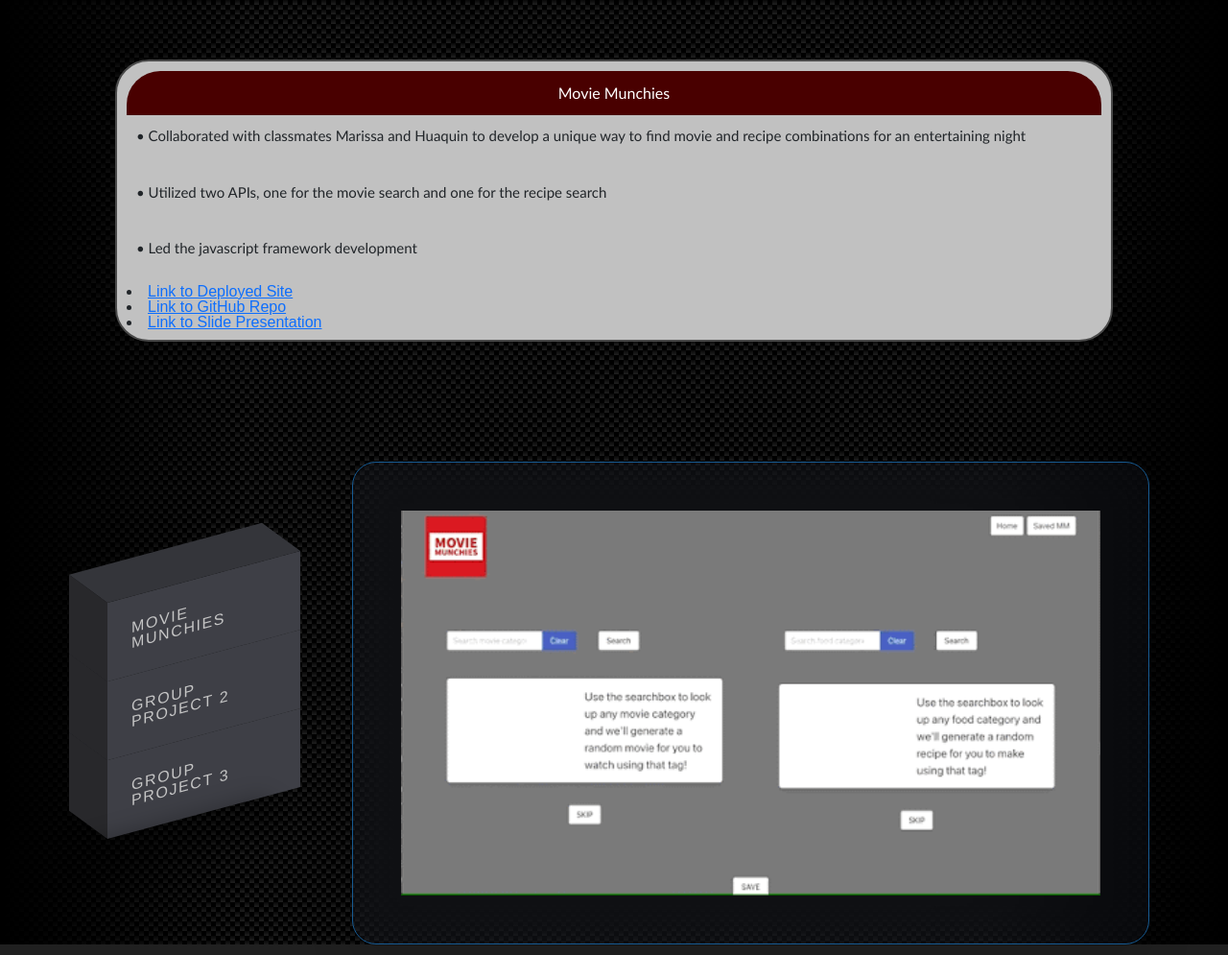
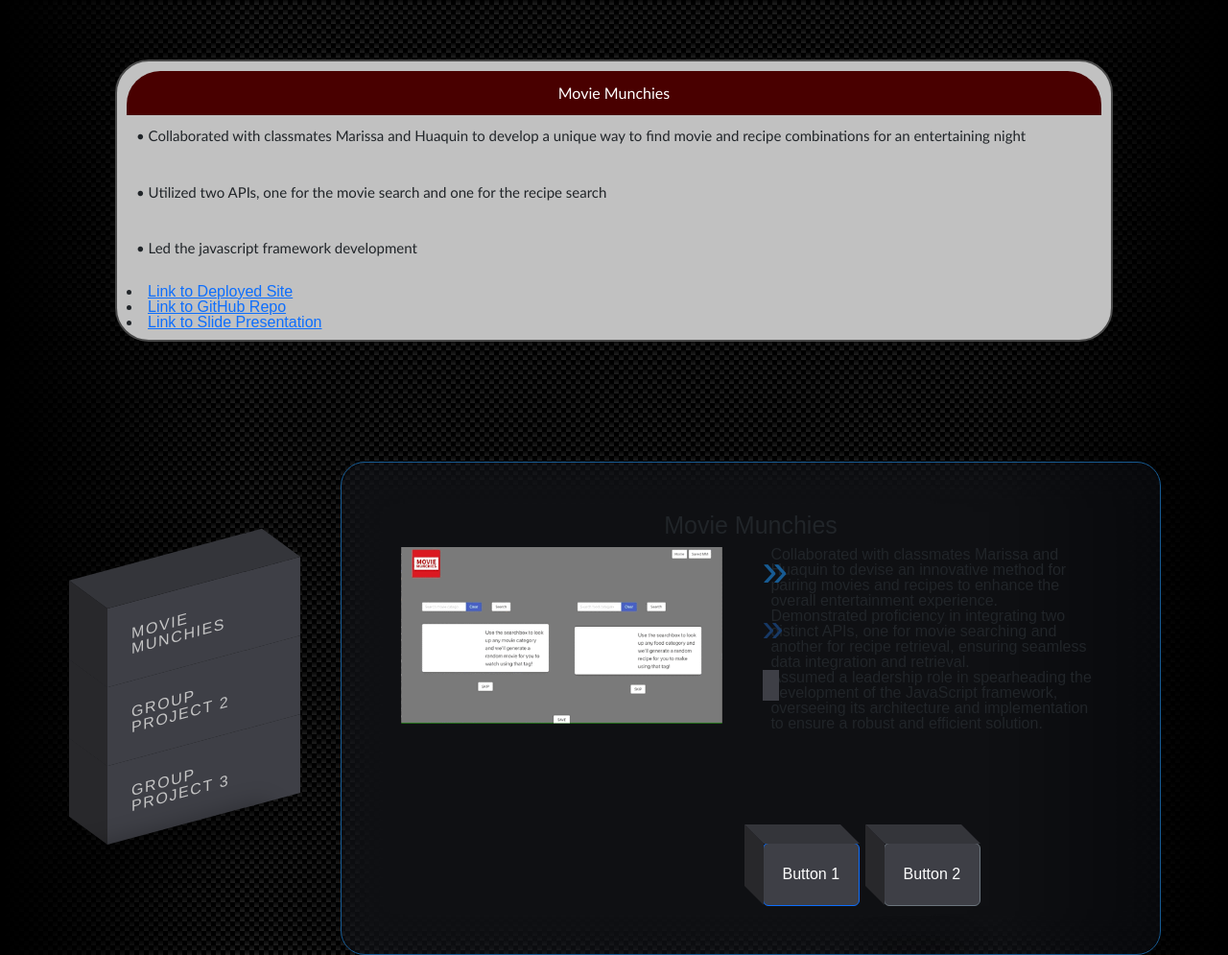
Before and after one commit to dmmontoto/Portfolio-Website, a plain HTML site: page groupproject.html in a window 1280 px wide. Shown: the part 65-1060 px from the top of the page at 96% size. Drawn offline with nearby package versions, Linux system fonts and the light colour scheme.

Commit message:
added changes to group page while away

```diff
--- a/assets/css/group.css
+++ b/assets/css/group.css
@@ -81,8 +81,8 @@
 }
 
 #project-container {
-    justify-content: center;
-    position: relative;
+    /* justify-content: center;
+    position: relative; */
     padding: 50px;
     background: rgba(126, 135, 195, 0.05);
     z-index: 100;
@@ -91,11 +91,15 @@
     border: 1px solid var(--main-blue);
     /* border-bottom: 1px solid rgba(255, 255, 255, 0.25);
     border-left: 1px solid rgba(255, 255, 255, 0.25); */
-    display: flex;
-    flex-direction: column;
+    /* display: flex;
+    flex-direction: column; */
     box-shadow: 0 25px 50px rgba(0, 0, 0, 0.1);
 }
 
+#project-title {
+    text-align: center;
+    font-size: 25px;
+}
 
 #test {
     color: white;
@@ -104,3 +108,122 @@
 #project-container iframe {
     width: 100%;
 }
+
+#gif {
+    width: 95%;
+}
+
+#button {
+    position: relative;
+    list-style: none;
+    /* width: 20%; */
+    background: #3e3f46;
+    padding: 20px;
+    margin-top: 100px;
+    margin-right: 20px;
+    z-index: var(--i);
+    transition: 0.5s;
+}
+
+#button:hover {
+    background: var(--main-blue);
+    transform: translateY(-10px);
+}
+
+#button::before {
+    content: '';
+    position: absolute;
+    width: 20px;
+    height: 100%;
+    background: #28282b;
+    top: 0;
+    left: -20px;
+    transform-origin: right;
+    transform: skewY(45deg);
+    transition: 0.5s;
+}
+
+#button:hover::before {
+    background: #030B1D;
+}
+
+#button::after {
+    content: '';
+    position: absolute;
+    top: -20px;
+    left: 0;
+    width: 100%;
+    height: 20px;
+    background: #34353a;
+    transform-origin: bottom;
+    transform: skewX(45deg);
+    transition: 0.5s;
+}
+
+#button:last-child::after {
+    box-shadow: -120px 120px 20px rgba(0,0,0,0.25);
+}
+
+#button:hover::after {
+    background: #0D3A5E;
+}
+
+#button a {
+    text-decoration: none;
+    color: var(--secondary-grey);
+    display: block;
+    text-transform: uppercase;
+    letter-spacing: 0.1em;
+    transition: 0.5s;
+}
+
+#button:hover a {
+    color: white;
+}
+
+
+
+/* Styles for the ul with id "bullets" */
+#bullets {
+    list-style: none; /* Remove default bullet points */
+    padding-left: 0; /* Remove default list padding */
+}
+
+/* Styles for the li elements inside the "bullets" list */
+#bullets li {
+    position: relative; /* Required for pseudo-elements */
+    padding-left: 1ch;
+}
+
+/* Style the ::marker pseudo-element for the first li */
+#bullets li:nth-child(1)::before {
+    content: "»";
+    font-size: 3em;
+    color: rgb(23, 91, 147);
+    position: absolute;
+    left: 0;
+}
+
+/* Style the ::marker pseudo-element for the second li */
+#bullets li:nth-child(2)::before {
+    content: "»";
+    font-size: 2.5em;
+    color: rgb(23, 57, 102); /* Adjust the values as needed */
+    position: absolute;
+    left: 0;
+}
+
+/* Style the ::marker pseudo-element for the third li */
+#bullets li:nth-child(3)::before {
+    content: "»";
+    font-size: 2em;
+    background: #3e3f46;
+    color: transparent; /* Make the marker transparent */
+    position: absolute;
+    left: 0;
+}
+
+/* Optional: Set a maximum width for the list */
+#bullets ul, #bullets ol {
+    max-width: 35ch;
+}
--- a/groupproject.html
+++ b/groupproject.html
@@ -88,6 +88,7 @@
           <div class="container">
             <div class="row" id="main-holder">
               <div class="col-md-3" id="selector-holder">
+                <!-- Your project selector content -->
                 <ul id="project-selector" class="list-unstyled">
                   <li style="--i:3;"><a href="#">Movie Munchies</a></li>
                   <li style="--i:2;"><a href="#">Group Project 2</a></li>
@@ -95,8 +96,25 @@
                 </ul>
               </div>
               <div class="col-md-9">
-                <div id="project-container">
-                  <img src="assets/images/GP1slidePreview.gif" alt="Animated Movie Munchies Example">
+                <div id="project-container" class="row">
+                  <h3 id="project-title">Movie Munchies</h3>
+                  <!-- Left column for image -->
+                  <div class="col-md-6">
+                    <img id="gif" src="assets/images/GP1slidePreview.gif" alt="Animated Movie Munchies Example">
+                  </div>
+                  <!-- Right column for descriptive info and buttons -->
+                  <div class="col-md-6">
+                    <div id="project-info">
+                      <!-- Add descriptive info and buttons here -->
+                      <ul id="bullets">
+                        <li>Collaborated with classmates Marissa and Huaquin to devise an innovative method for pairing movies and recipes to enhance the overall entertainment experience.</li>
+                        <li>Demonstrated proficiency in integrating two distinct APIs, one for movie searching and another for recipe retrieval, ensuring seamless data integration and retrieval.</li>
+                        <li>Assumed a leadership role in spearheading the development of the JavaScript framework, overseeing its architecture and implementation to ensure a robust and efficient solution.</li>
+                      </ul>
+                      <button class="btn btn-primary" id="button">Button 1</button>
+                      <button class="btn btn-secondary" id="button">Button 2</button>
+                    </div>
+                  </div>
                 </div>
               </div>
             </div>
```
